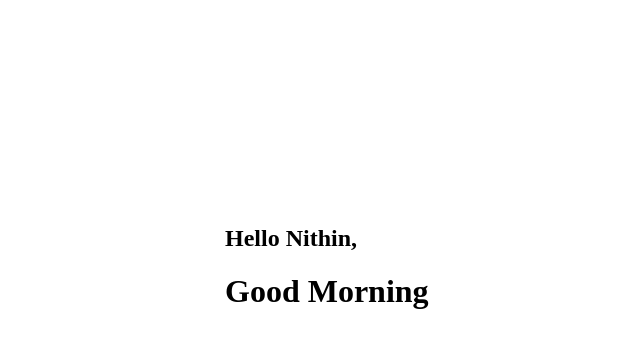
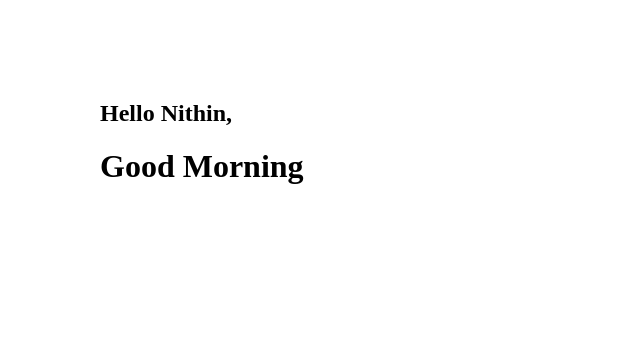
Before and after one commit to srivaniganji/good-morning, a plain HTML site: page index.html in a window 1280 px wide. Shown: the whole page, without its empty margins (0-640 px from the left). Drawn offline with Linux system fonts and the light colour scheme.

Commit message:
Update index.html

```diff
--- a/index.html
+++ b/index.html
@@ -5,7 +5,7 @@
     <meta name="viewport" content="width=device-width, initial-scale=1.0" />
     <title>goodMorning</title>
   </head>
-  <body style="margin: 225px">
+  <body style="margin: 100px">
     <h2>Hello Nithin,</h2>
     <h1>Good Morning</h1>
   </body>
```
